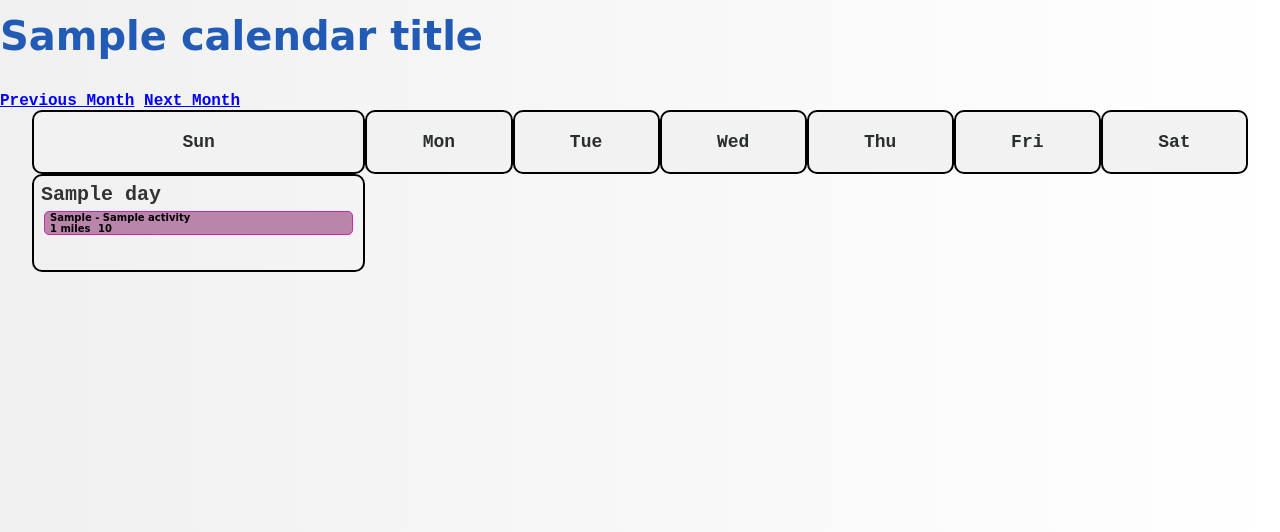
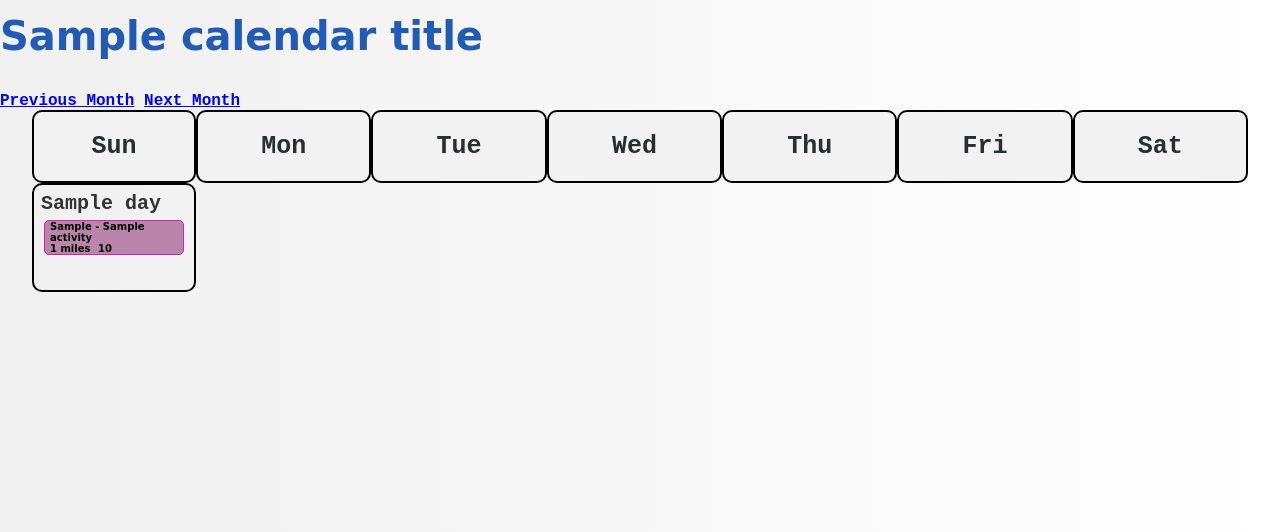
Before and after one commit to mattburke1999/GarminMock, a Python web app: template templates/calendar.html in a window 1280 px wide. Shown: the part 63-595 px from the top of the page. Run offline with Jinja, Linux system fonts and the light colour scheme; the template is opened without the code that fills it: most values are stand-ins (such as "Sample title", 1, 10 or a date in 2020).

Commit message:
fixing the cell wdith issue, now all cells on the calendar should be equal width

```diff
--- a/static/css/calendar.css
+++ b/static/css/calendar.css
@@ -20,6 +20,14 @@ td, th {
     padding: 20px;
     border: 2px solid #000; /* adjust as needed */
     border-radius: 10px;
+}
+.date-cell {
+    width: 13.5%;
+}
+.day-name {
+    font-size: 25px;
+    font-weight: bold;
+    color: #292E2F;
 }
 .day {
     position: absolute;
--- a/templates/calendar.html
+++ b/templates/calendar.html
@@ -15,18 +15,18 @@
     <div class = "calendar">
         <table>
             <tr>
-                <th class='name'>Sun</th>
-                <th class='name'>Mon</th>
-                <th class='name'>Tue</th>
-                <th class='name'>Wed</th>
-                <th class='name'>Thu</th>
-                <th class='name'>Fri</th>
-                <th class='name'>Sat</th>
+                <th class='day-name'>Sun</th>
+                <th class='day-name'>Mon</th>
+                <th class='day-name'>Tue</th>
+                <th class='day-name'>Wed</th>
+                <th class='day-name'>Thu</th>
+                <th class='day-name'>Fri</th>
+                <th class='day-name'>Sat</th>
             </tr>
             {% for week in calendar %}
             <tr>
                 {% for (day, activities) in week %}
-                <td>
+                <td class='date-cell'>
                     <h3 class='day'>{{ day }}</h3>
                     {% for activity in activities %}
                         <a class = "activity_link" href="{{url_for('main.activity_route', activity_id=activity['activity_id'])}}">
```
